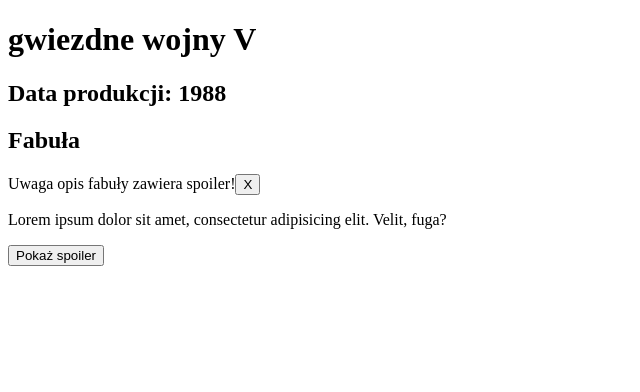
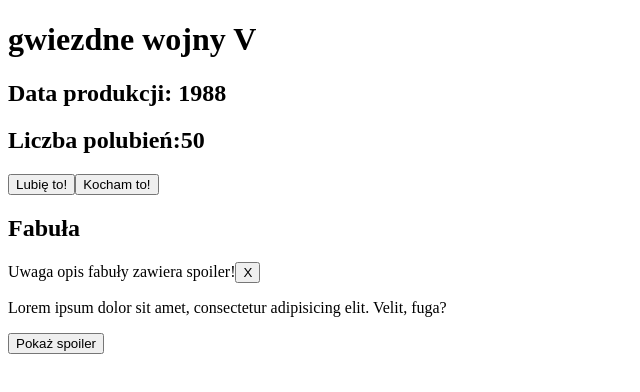
Before and after one commit to ptb92zgr/reactkurs2, a React (Vite) app in the folder react2/: page / in a window 1280 px wide. Shown: the top 392 px of the page, without its empty margins (0-640 px from the left). Built offline with nearby package versions, Linux system fonts and the light colour scheme.

Commit message:
state update

```diff
--- a/react2/src/App.jsx
+++ b/react2/src/App.jsx
@@ -3,6 +3,7 @@
 function App() {
   const [isSpoilerShown, setIsSpoilerShown] = useState(false);
   const [isWarningShown, setIsWarningShown] = useState(true);
+  const [numberOfLikes, setNumberOfLikes] = useState(50);
 
   function handleShowSpoilerClick() {
     setIsSpoilerShown(true);
@@ -13,11 +14,22 @@
     setIsWarningShown(false);
   }
 
+  function handleLikeButtonClick() {
+    setNumberOfLikes((previousNumberOfLikes) => previousNumberOfLikes + 1);
+  }
+
+  function handleLoveButtonClick() {
+    setNumberOfLikes((previousNumberOfLikes) => previousNumberOfLikes + 3);
+  }
+
   console.log('App render');
   return (
     <>
       <h1>gwiezdne wojny V</h1>
       <h2>Data produkcji: 1988</h2>
+      <h2>Liczba polubień:{numberOfLikes}</h2>
+      <button onClick={handleLikeButtonClick}>Lubię to!</button>
+      <button onClick={handleLoveButtonClick}>Kocham to!</button>
       <h2>Fabuła</h2>
       {isWarningShown && (
         <p>
```
